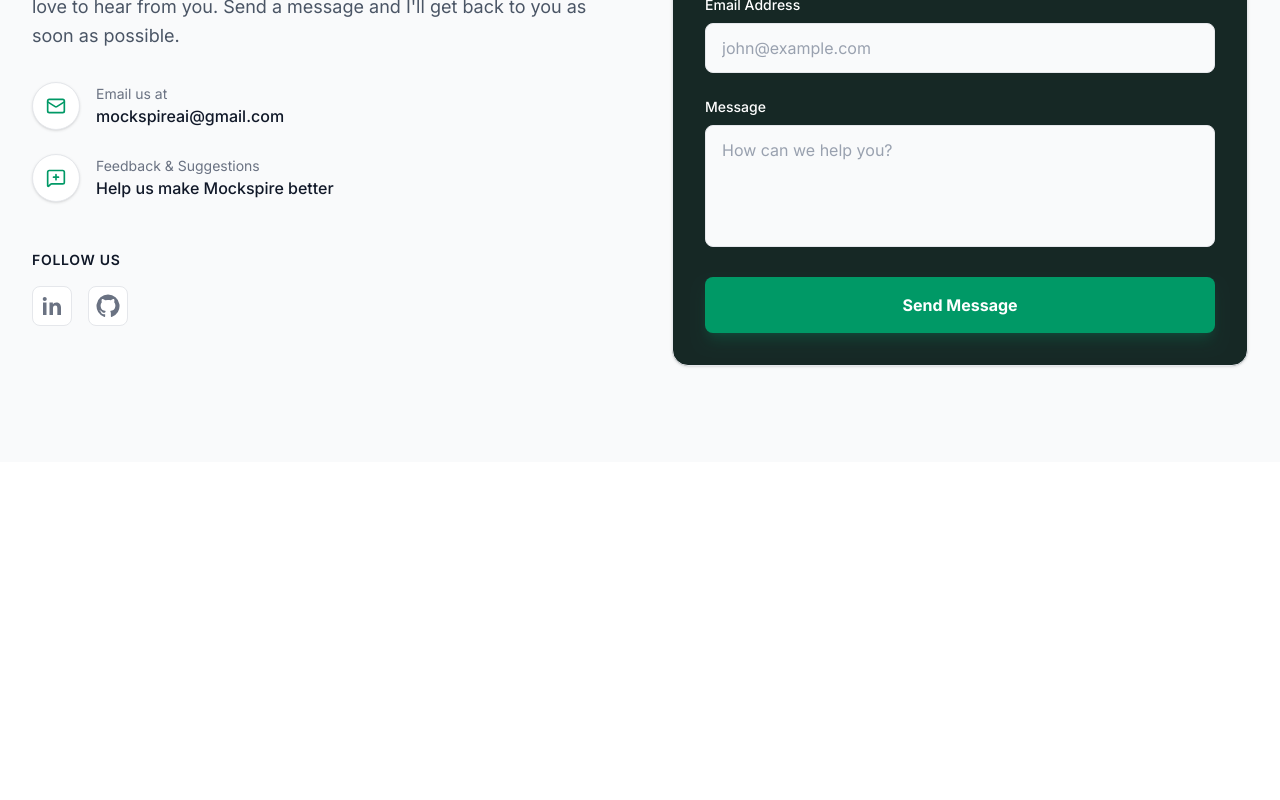
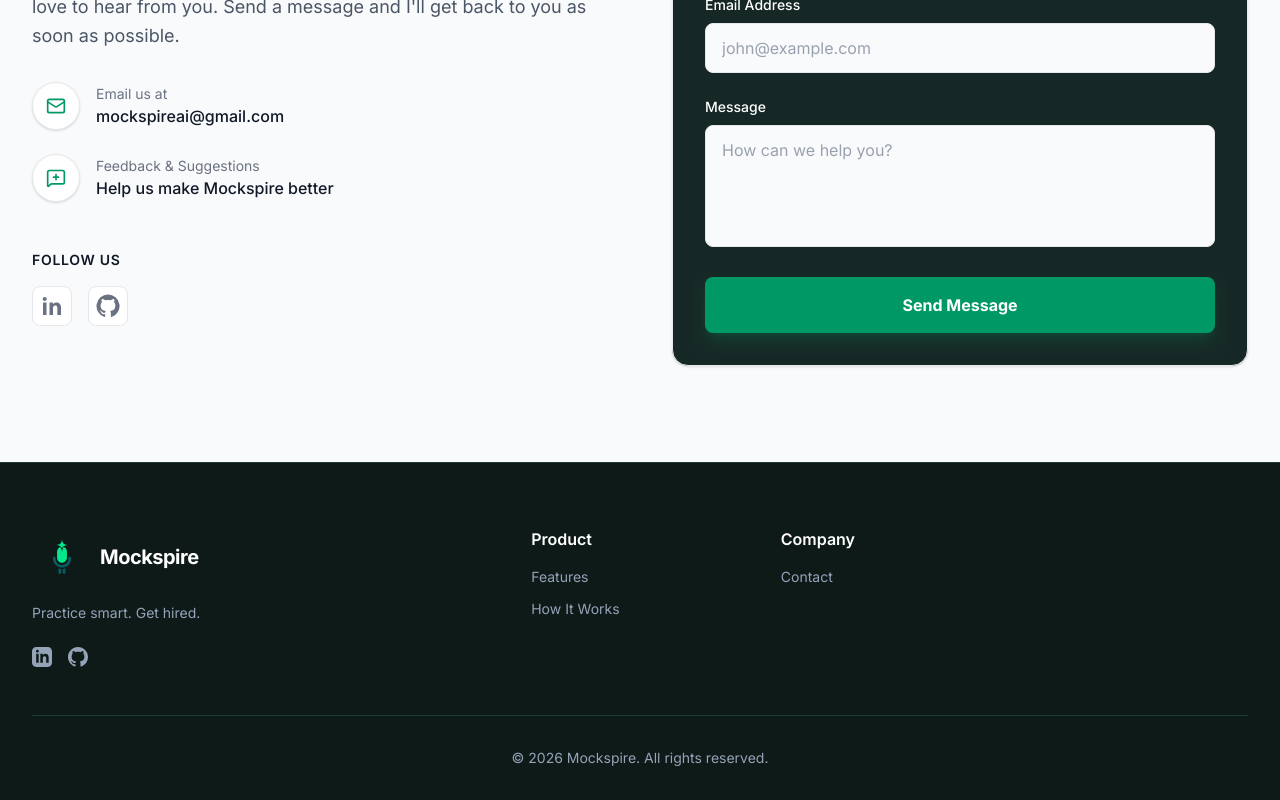
Before and after one commit to anujsharma8d/mockspire, a React (Vite) app in the folder client/: page / in a window 1280 px wide. Shown: the part 2828-3628 px from the top of the page. Before the commit the page ends 3290 px from the top, so only its background shows below. Built offline with nearby package versions, Linux system fonts and the light colour scheme; no server answers.

Commit message:
feat: add footer to landing page

```diff
--- a/client/src/components/landing/Footer.jsx
+++ b/client/src/components/landing/Footer.jsx
@@ -0,0 +1,116 @@
+import Logo from "../Logo";
+
+const Footer = () => {
+  return (
+    <footer
+      className="bg-[#0d1a18] border-t border-[#1e3833] pt-16 pb-8"
+    >
+      <div className="max-w-7xl mx-auto px-4 sm:px-6 lg:px-8">
+
+        <div className="grid grid-cols-2 md:grid-cols-4 lg:grid-cols-5 gap-8 mb-12">
+
+          {/* Brand */}
+          <div className="col-span-2 lg:col-span-2">
+
+            <a
+              href="/"
+              className="flex items-center gap-2 mb-4"
+            >
+              <Logo/>
+
+              <span className="text-xl font-bold tracking-tight text-white">
+                Mockspire
+              </span>
+            </a>
+
+            <p className="text-[#94a3b8] text-sm mb-6">
+              Practice smart. Get hired.
+            </p>
+
+            {/* Social Links */}
+            <div className="flex gap-4 text-[#94a3b8]">
+
+              {/* LinkedIn */}
+              <a
+                href="https://www.linkedin.com/in/anujsharma8d"
+                className="hover:text-white transition-colors"
+                aria-label="LinkedIn"
+              >
+                <svg
+                  className="w-5 h-5"
+                  fill="currentColor"
+                  viewBox="0 0 24 24"
+                >
+                  <path d="M19 0h-14c-2.761 0-5 2.239-5 5v14c0 2.761 2.239 5 5 5h14c2.762 0 5-2.239 5-5v-14c0-2.761-2.238-5-5-5zm-11 19h-3v-11h3v11zm-1.5-12.268c-.966 0-1.75-.79-1.75-1.764s.784-1.764 1.75-1.764 1.75.79 1.75 1.764-.783 1.764-1.75 1.764zm13.5 12.268h-3v-5.604c0-3.368-4-3.113-4 0v5.604h-3v-11h3v1.765c1.396-2.586 7-2.777 7 2.476v6.759z" />
+                </svg>
+              </a>
+
+              {/* GitHub */}
+              <a
+                href="https://github.com/anujsharma8d"
+                className="hover:text-white transition-colors"
+                aria-label="GitHub"
+              >
+                <svg
+                  className="w-5 h-5"
+                  fill="currentColor"
+                  viewBox="0 0 24 24"
+                >
+                  <path d="M12 0c-6.626 0-12 5.373-12 12 0 5.302 3.438 9.8 8.207 11.387.599.111.793-.261.793-.577v-2.234c-3.338.726-4.033-1.416-4.033-1.416-.546-1.387-1.333-1.756-1.333-1.756-1.089-.745.083-.729.083-.729 1.205.084 1.839 1.237 1.839 1.237 1.07 1.834 2.807 1.304 3.492.997.107-.775.418-1.305.762-1.604-2.665-.305-5.467-1.334-5.467-5.931 0-1.311.469-2.381 1.236-3.221-.124-.303-.535-1.524.117-3.176 0 0 1.008-.322 3.301 1.23.957-.266 1.983-.399 3.003-.404 1.02.005 2.047.138 3.006.404 2.291-1.552 3.297-1.23 3.297-1.23.653 1.653.242 2.874.118 3.176.77.84 1.235 1.911 1.235 3.221 0 4.609-2.807 5.624-5.479 5.921.43.372.823 1.102.823 2.222v3.293c0 .319.192.694.801.576 4.765-1.589 8.199-6.086 8.199-11.386 0-6.627-5.373-12-12-12z" />
+                </svg>
+              </a>
+
+            </div>
+          </div>
+
+          {/* Product */}
+          <div>
+            <h4 className="font-semibold text-white mb-4">
+              Product
+            </h4>
+
+            <ul className="space-y-3 text-sm text-[#94a3b8]">
+              <li>
+                <a href="#features" className="hover:text-white">
+                  Features
+                </a>
+              </li>
+
+              <li>
+                <a href="#howitworks" className="hover:text-white">
+                  How It Works
+                </a>
+              </li>
+
+            </ul>
+          </div>
+
+          {/* Company */}
+          <div>
+            <h4 className="font-semibold text-white mb-4">
+              Company
+            </h4>
+
+            <ul className="space-y-3 text-sm text-[#94a3b8]">
+
+              <li>
+                <a href="#contact" className="hover:text-white">
+                  Contact
+                </a>
+              </li>
+
+            </ul>
+          </div>
+        </div>
+
+        {/* Copyright */}
+        <div className="border-t border-[#1e3833] pt-8 text-center text-sm text-[#94a3b8]">
+          © 2026 Mockspire. All rights reserved.
+        </div>
+
+      </div>
+    </footer>
+  );
+};
+
+export default Footer;
--- a/client/src/pages/Home.jsx
+++ b/client/src/pages/Home.jsx
@@ -4,6 +4,7 @@
 import HowItWorks from '../components/landing/HowItWorks'
 import FinalCTA from '../components/landing/FinalCTA'
 import Contact from '../components/landing/Contact'
+import Footer from '../components/landing/Footer'
 
 const Home = () => {
   return (
@@ -20,6 +21,7 @@
         <section id='contact'>
             <Contact/>
         </section>
+        <Footer/>
 
     </>
   )
```
